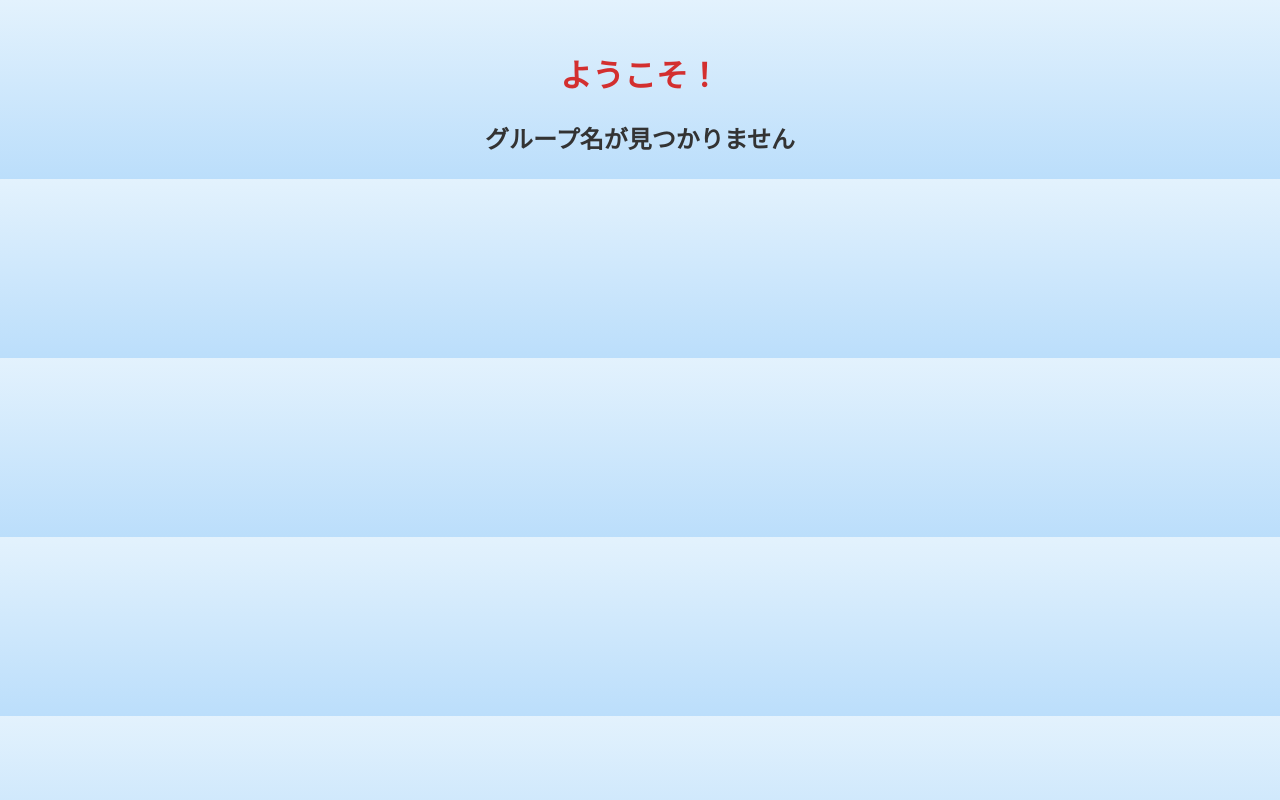
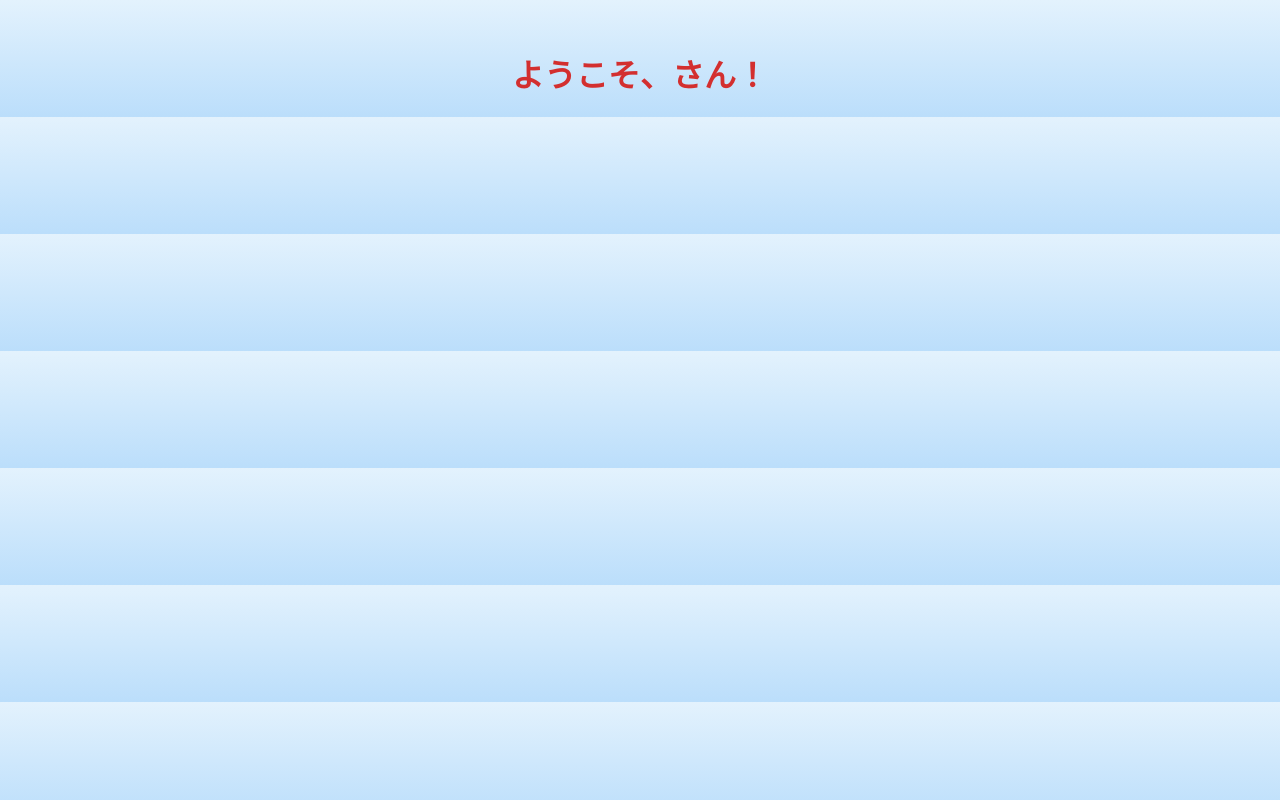
Before and after one commit to yamatai2007/hatarakanai-saibou-quiz, a plain HTML site: page nextPage.html in a window 1280 px wide. Drawn offline with Linux system fonts and the light colour scheme.

Commit message:
Update nextPage.html

```diff
--- a/nextPage.html
+++ b/nextPage.html
@@ -3,22 +3,13 @@
 <head>
     <meta charset="UTF-8">
     <meta name="viewport" content="width=device-width, initial-scale=1.0">
-    <title>確認ページ</title>
+    <title>次の画面</title>
     <link rel="stylesheet" href="style.css">
+    <script src="script.js" defer></script>
 </head>
 <body>
-    <h1>ようこそ！</h1>
-    <p id="displayGroupName"></p>
-
-    <script>
-        document.addEventListener("DOMContentLoaded", function () {
-            const groupName = localStorage.getItem("groupName"); // 保存されたグループ名を取得
-            if (groupName) {
-                document.getElementById("displayGroupName").textContent = `グループ名: ${groupName}`;
-            } else {
-                document.getElementById("displayGroupName").textContent = "グループ名が見つかりません";
-            }
-        });
-    </script>
+    <div class="container">
+        <h1>ようこそ、<span id="displayGroupName"></span>さん！</h1>
+    </div>
 </body>
 </html>
```
